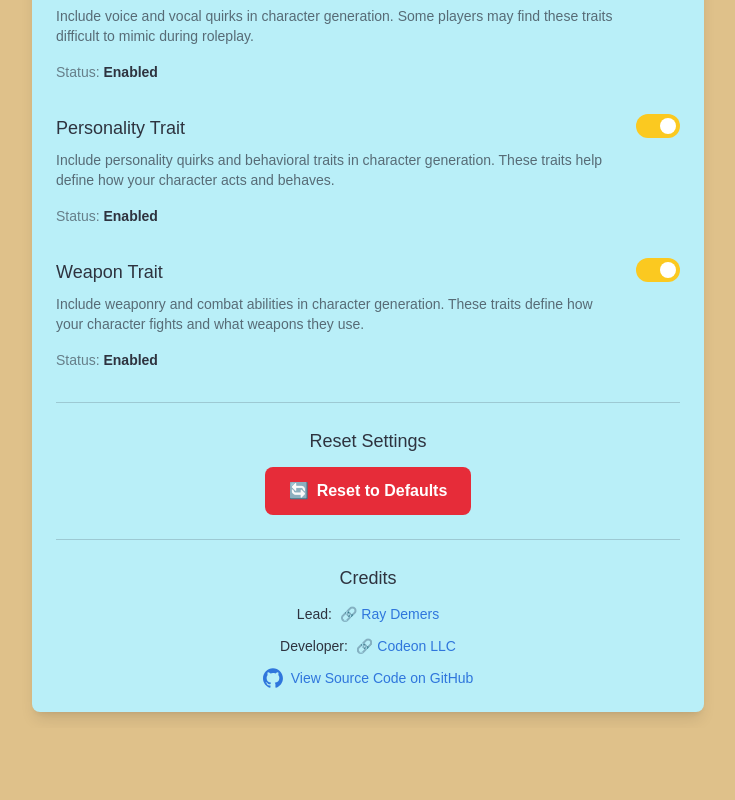
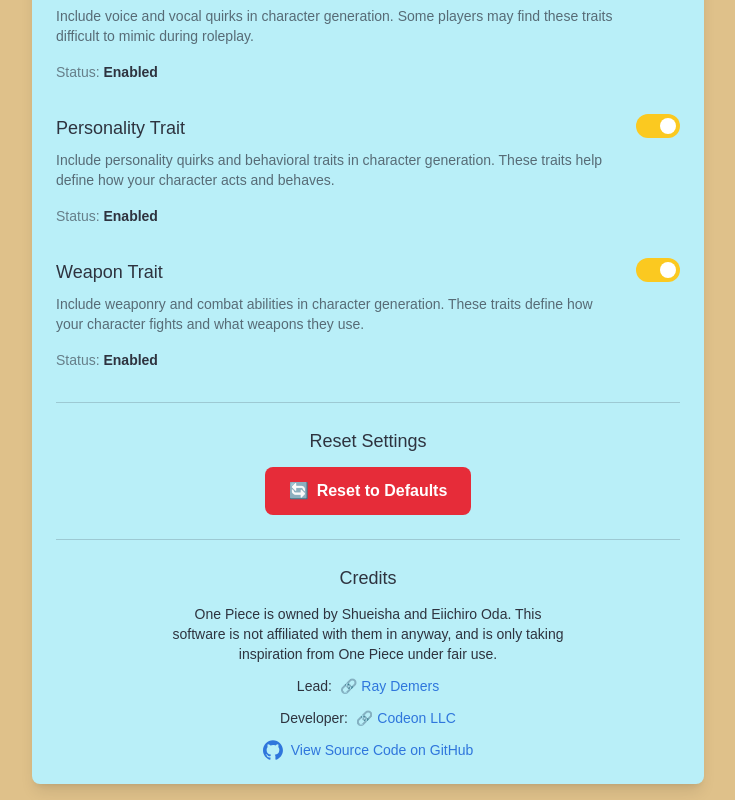
Before and after one commit to codeaquil/op-character-creator, a Next.js app: page /settings in a window 1280 px wide. Shown: the part 278-1078 px from the top of the page, without its empty margins (272-1007 px from the left). Before the commit the page ends 1006 px from the top, so only its background shows below. Built offline with nearby package versions, Linux system fonts and the light colour scheme.

Commit message:
fix credits

```diff
--- a/app/settings/page.js
+++ b/app/settings/page.js
@@ -214,6 +214,13 @@
 
               <div className="space-y-3 flex flex-col items-center">
                 <div className="flex items-center justify-center text-outer-space/70 dark:text-gray-300 text-sm">
+                  <span className="font-medium text-outer-space dark:text-gray-200 text-center mx-3 w-100">
+                    One Piece is owned by Shueisha and Eiichiro Oda. This software is not affiliated with them in
+                    anyway, and is only taking inspiration from One Piece under fair use.
+                  </span>
+                </div>
+
+                <div className="flex items-center justify-center text-outer-space/70 dark:text-gray-300 text-sm">
                   <span className="font-medium text-outer-space dark:text-gray-200 mr-2">Lead:</span>
                   <a
                     href="https://raydee99.com"
```
